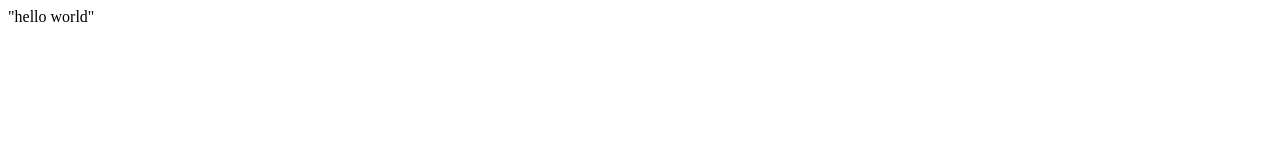
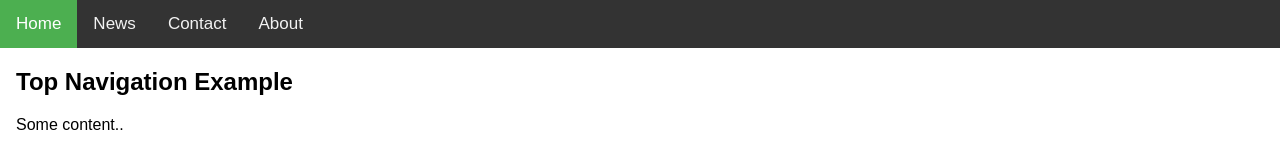
Before and after one commit to metori1920daw2/provapage.github.io, a plain HTML site: page index.html in a window 1280 px wide. Drawn offline with Linux system fonts and the light colour scheme.

Commit message:
Update index.html

```diff
--- a/index.html
+++ b/index.html
@@ -1 +1,48 @@
-"hello world"
+<!DOCTYPE html>
+<html>
+<head>
+<meta name="viewport" content="width=device-width, initial-scale=1">
+<style>
+body {
+  margin: 0;
+  font-family: Arial, Helvetica, sans-serif;
+}
+
+.topnav {
+  overflow: hidden;
+  background-color: #333;
+}
+
+.topnav a {
+  float: left;
+  color: #f2f2f2;
+  text-align: center;
+  padding: 14px 16px;
+  text-decoration: none;
+  font-size: 17px;
+}
+
+.topnav a:hover {
+  background-color: #ddd;
+  color: black;
+}
+
+.topnav a.active {
+  background-color: #4CAF50;
+  color: white;
+}
+</style>
+</head>
+<body>
+
+<div class="topnav">
+  <a class="active" href="#home">Home</a>
+  <a href="#news">News</a>
+  <a href="#contact">Contact</a>
+  <a href="#about">About</a>
+</div>
+
+<div style="padding-left:16px">
+  <h2>Top Navigation Example</h2>
+  <p>Some content..</p>
+</div>
```
